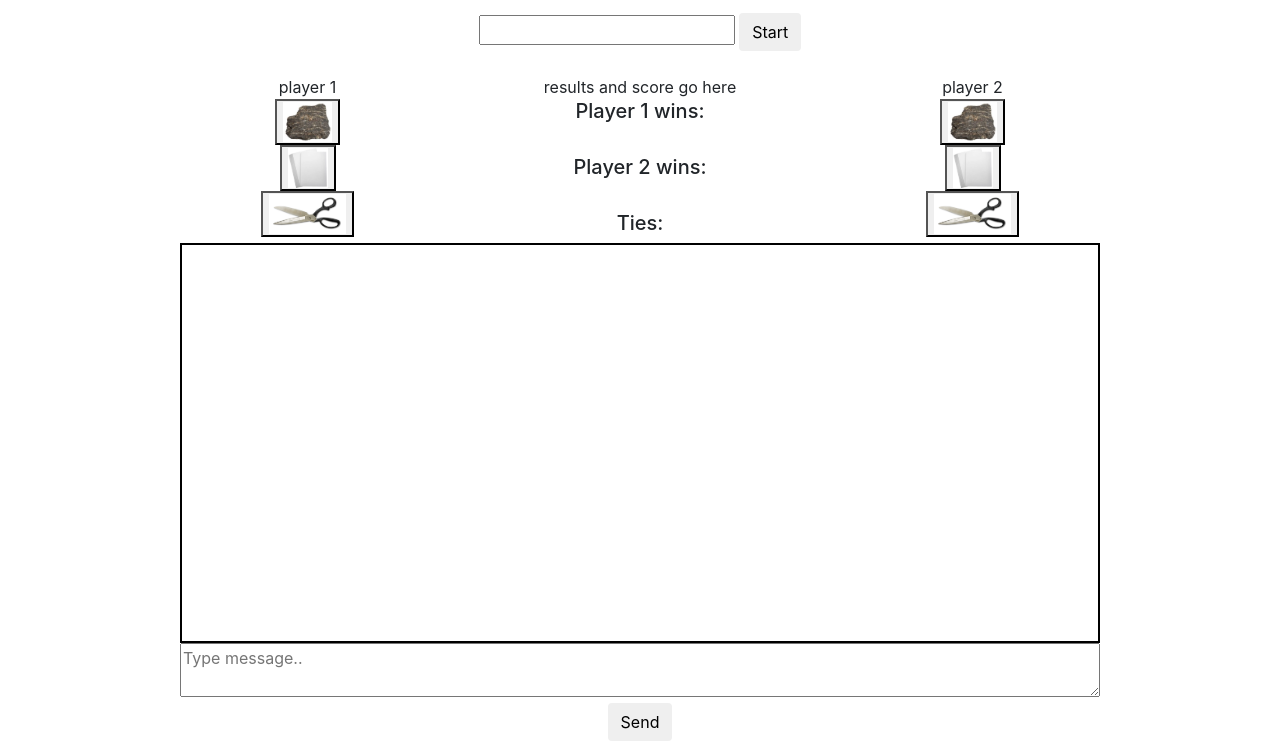
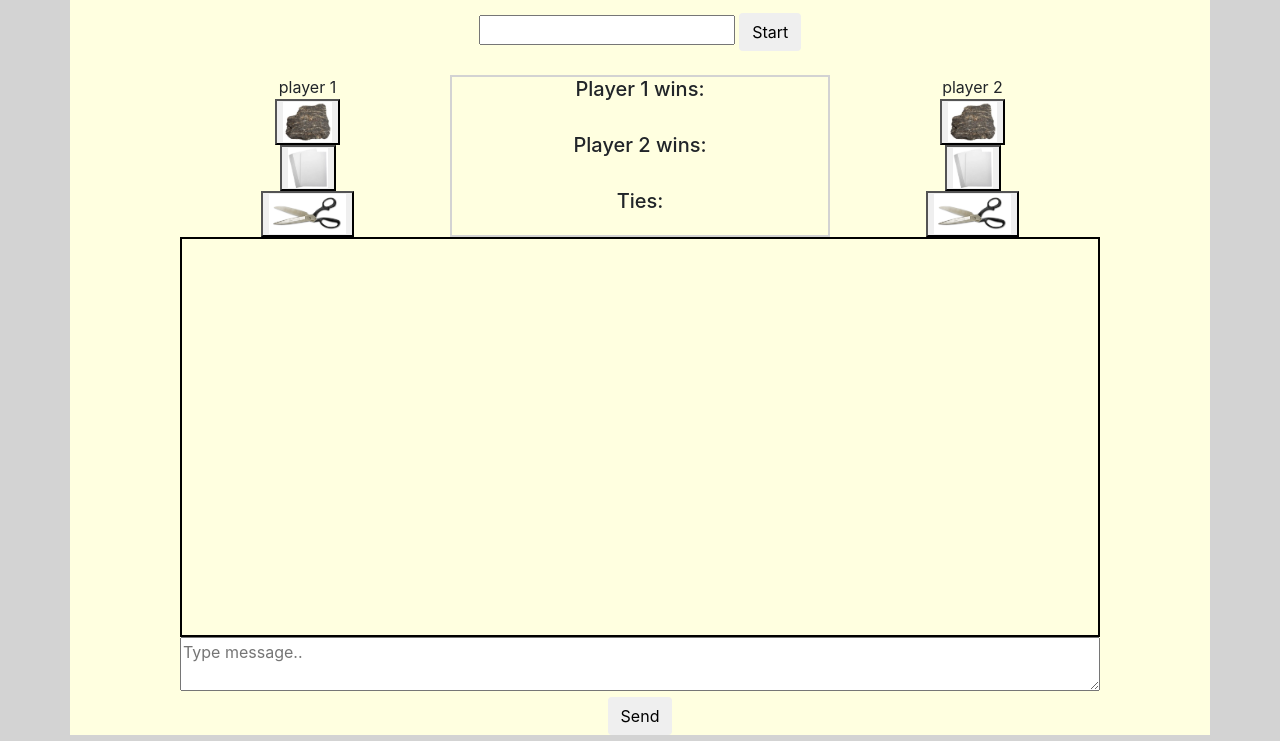
Before and after one commit to westonl91/RPS-Multiplayer, a plain HTML site: page index.html in a window 1280 px wide. Shown: the part 83-824 px from the top of the page. Drawn offline with nearby package versions, Linux system fonts and the light colour scheme; no server answers.

Commit message:
added some styling, hid submit name form

```diff
--- a/assets/css/style.css
+++ b/assets/css/style.css
@@ -1,5 +1,6 @@
 body {
-    text-align: center
+    text-align: center;
+    background-color: lightgray;
 }
 
 textarea {
@@ -13,3 +14,11 @@ textarea {
     border-color: black;
     overflow: scroll;
 }
+div {
+    background-color: lightyellow;
+}
+
+.col-md-4 {
+    border: 2px solid;
+    border-color: lightgray;
+}
--- a/assets/javascript/app.js
+++ b/assets/javascript/app.js
@@ -49,6 +49,7 @@ $(document).ready(function () {
             });
             player_uno = true;
             console.log("you are player uno");
+            $("#name_form_div").hide("slow");
         } else if (player2 === "") {
             player2 = $("#player_name").val();
             database.ref().update({
@@ -56,6 +57,7 @@ $(document).ready(function () {
             });
             player_dos = true;
             console.log("you are player dos");
+            $("#name_form_div").hide("slow");
         } else {
             alert("Sorry! This game already has two players");
             console.log(player1);
@@ -157,7 +159,6 @@ function reset_game () {
 database.ref("data_player1").on("value", function (snapshot) {
 
     if (snapshot.exists()) {
-        //game_key = snapshot.key;
         console.log(snapshot.val());
         player1 = snapshot.val();
         $("#player1_name").text(player1);
--- a/index.html
+++ b/index.html
@@ -28,7 +28,7 @@
         </div>
         <div class="row">
             <div class="col-md-1"></div>
-            <div class="col-md-10">
+            <div class="col-md-10" id="name_form_div">
                 <p>Enter your name to join the game.</p>
                 <form>
                     <input type="text" name="player" id="player_name">
@@ -42,10 +42,9 @@
                 <span id="player1_name">player 1</span> <br>
                 <button class="uno" id="rock1_img" value="r1" alt="rock"><img src="./assets/images/rock.jpg" height="40px"/></button><br>
                 <button  class="uno" id="paper1_img" value="p1" alt="paper"><img src="./assets/images/paper.jpg" height="40px" /></button><br>
-                <button class="uno" id="scissors1_img" value="s1" alt="scissors"><img src="./assets/images/scissors.jpg" height="40px" /></button>
+                <button class="uno" id="scissors1_img" value="s1" alt="scissors"><img src="./assets/images/scissors.jpg" height="40px" /></button><br>
             </div>
             <div class="col-md-4">
-                <span>results and score go here</span><br>
                 <h5>Player 1 wins: <span id="p1w"></span></h5><br>
                 <h5>Player 2 wins: <span id="p2w"></span></h5><br>
                 <h5>Ties: <span id="tieses"></span></h5>
@@ -54,7 +53,7 @@
                 <span id="player2_name">player 2</span><br>
                 <button class="dos" id="rock2_img" value="r2" alt="rock"><img src="./assets/images/rock.jpg" height="40px" /></button><br>
                 <button class="dos" id="paper2_img" value="p2" alt="paper"><img src="./assets/images/paper.jpg" height="40px" /></button><br>
-                <button class="dos" id="scissors2_img" value="s2" alt="scissors"><img src="./assets/images/scissors.jpg" height="40px"/></button>
+                <button class="dos" id="scissors2_img" value="s2" alt="scissors"><img src="./assets/images/scissors.jpg" height="40px"/></button><br>
             </div>
         </div>
         <div class="row">
```
